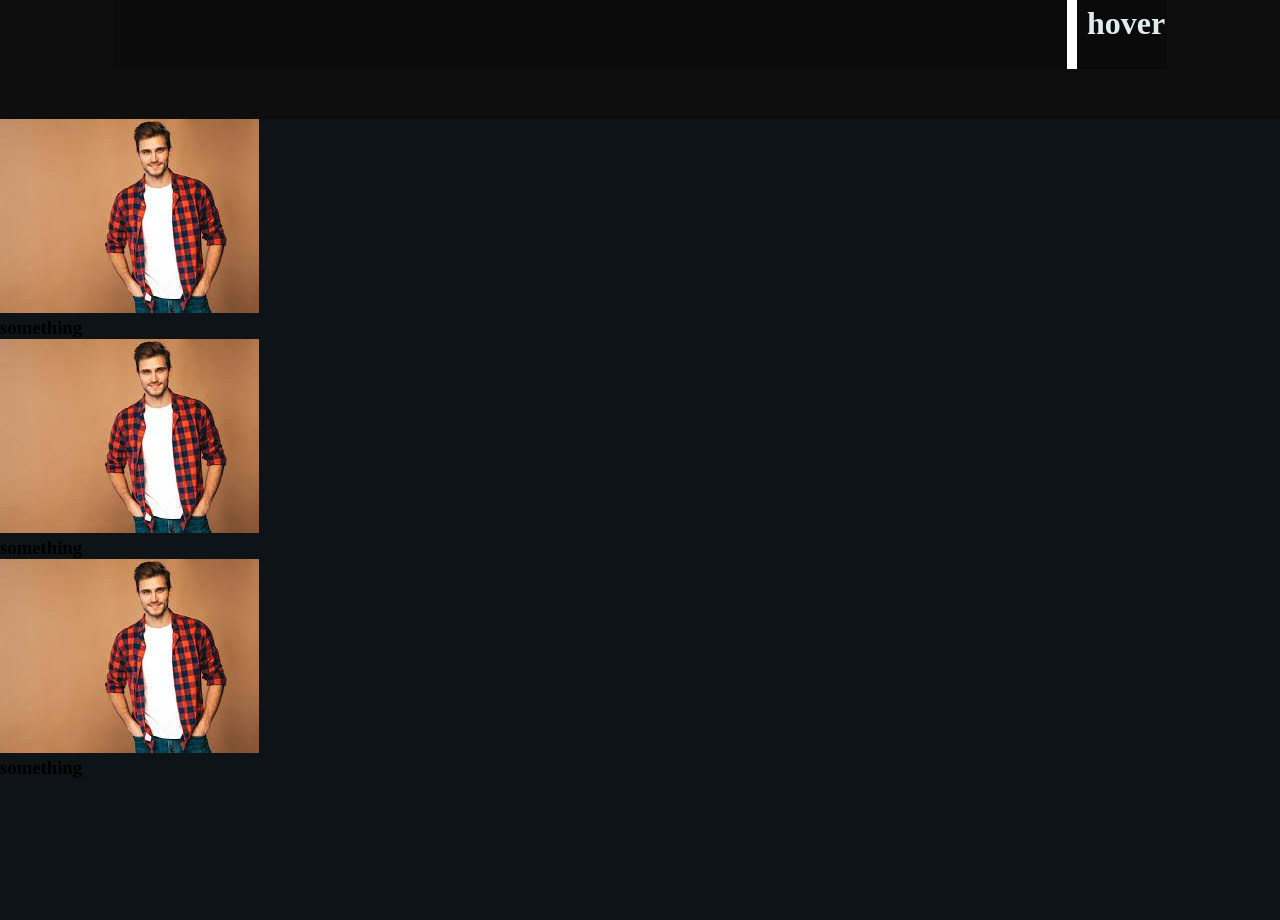
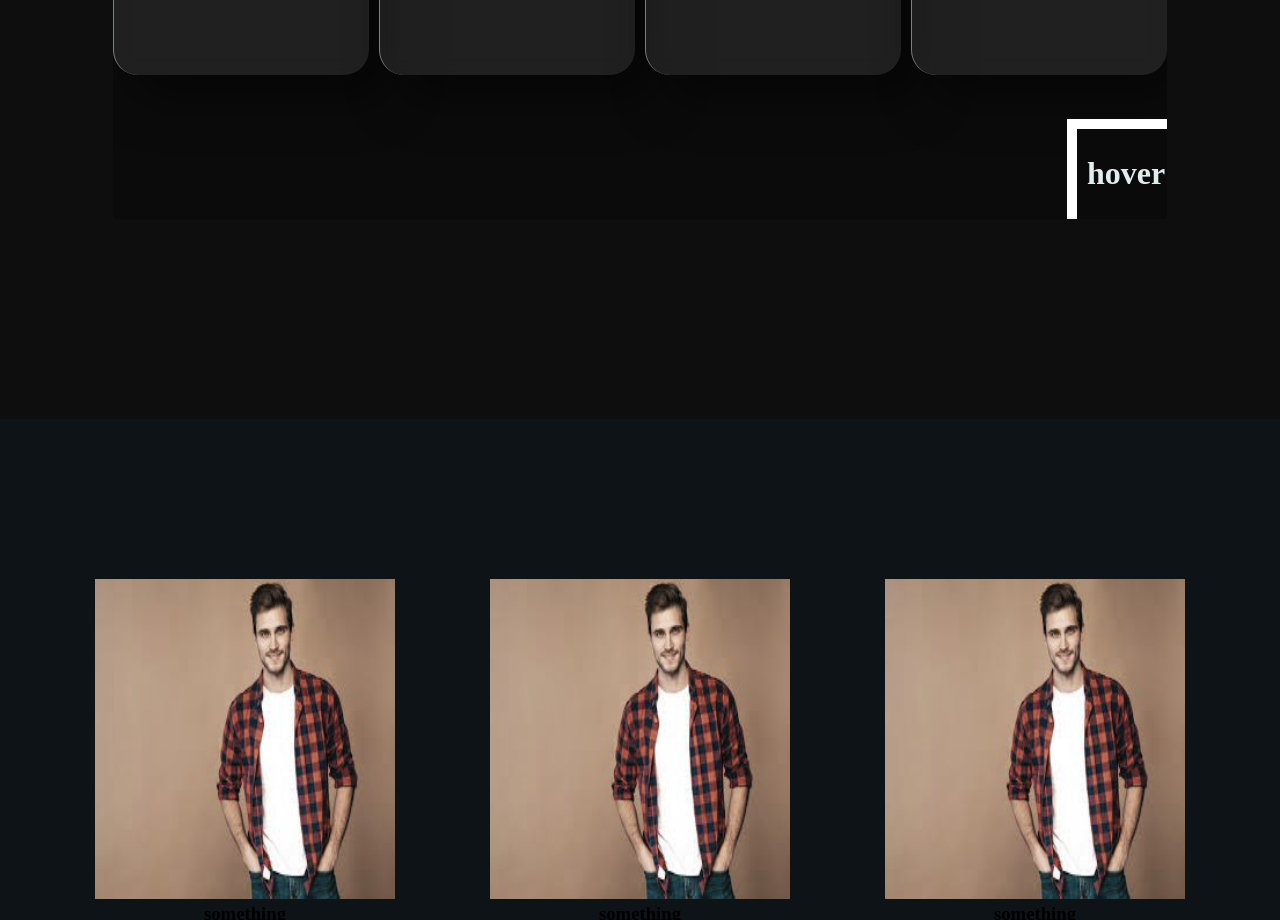
Before and after one commit to Atharva-Deshmukh1/Portfolio-Website, a plain HTML site: page index.html in a window 1280 px wide. Shown: the part 1880-2800 px from the top of the page. Before the commit the page ends 2659 px from the top, so only its background shows below. Drawn offline with nearby package versions, Linux system fonts and the light colour scheme; files whose address does not match are found by name.

Commit message:
Update style

```diff
--- a/style.css
+++ b/style.css
@@ -167,7 +167,15 @@ body,html{
     }
 
 }
+/* .about{
+    width: 80%;
+    display: flex;
+    align-items: center;
+    justify-content: center;
+} */
 #about{
+    margin-left: 5%;
+    width: 90%;
     background: #363333;
     display: flex;
     align-items: center;
@@ -225,7 +233,7 @@ body,html{
     position: relative;
     /* background-image: url(attchments/shirt10.jpeg); */
     display: flex;
-    height: 500px;
+    height: 100vh;
     align-items: center;
     justify-content: center;
     background: #0e0e0e;
@@ -361,3 +369,31 @@ body,html{
     position: relative;
     text-align: center;
 }
+.container3{
+
+    display: flex;
+    justify-content: space-evenly;
+    align-items: center;
+    height: 90vh;
+    width: 100%;
+}
+.projects{
+    z-index: 999;
+    text-align: center;
+    /* background: #cbbebe; */
+    height: 400px;
+    width: 300px;
+    overflow: hidden;
+}
+.projects img{
+    height: 80%;
+    width: 100%;
+
+    cursor: pointer;
+    transition: 2s ease;
+    filter: grayscale(50%);
+}
+.projects img:hover{
+    transform: scale(1.2);
+    filter: grayscale(0%);
+}
```
